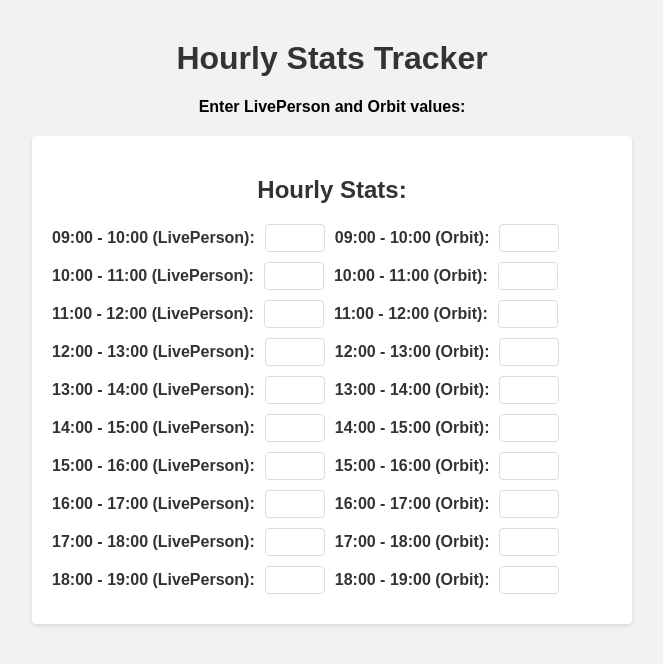
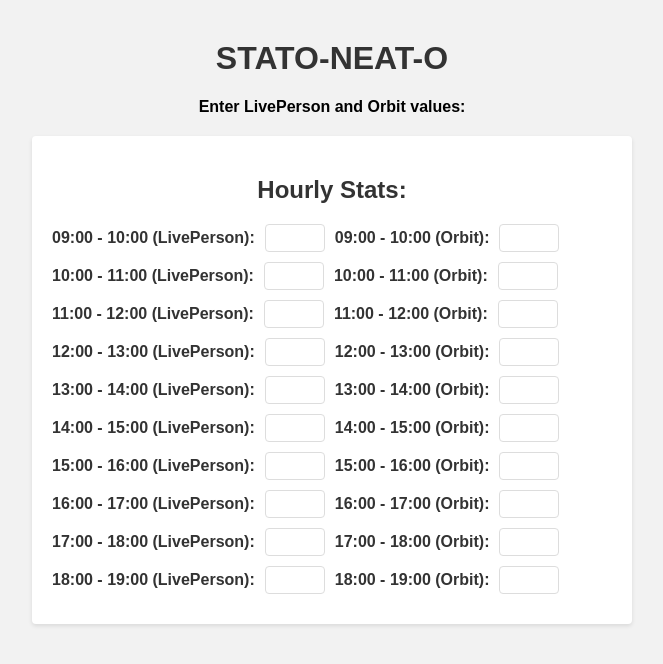
Before and after one commit to PhilaniKemele/Stat-O-Neato, a plain HTML site: page index.html in a window 1280 px wide. Shown: the whole page, without its empty margins (308-971 px from the left). Drawn offline with Linux system fonts and the light colour scheme.

Commit message:
Update index.html

```diff
--- a/index.html
+++ b/index.html
@@ -1,7 +1,7 @@
 <!DOCTYPE html>
 <html>
 <head>
-  <title>Hourly Stats Tracker</title>
+  <title>Stato-Neat-O</title>
   <style>
     * {
       box-sizing: border-box;
@@ -101,7 +101,7 @@
 </head>
 <body>
 
-  <h1>Hourly Stats Tracker</h1>
+  <h1>STATO-NEAT-O</h1>
   <p>Enter LivePerson and Orbit values:</p>
   <div class="hourly-stats">
     <h2>Hourly Stats:</h2>
```
